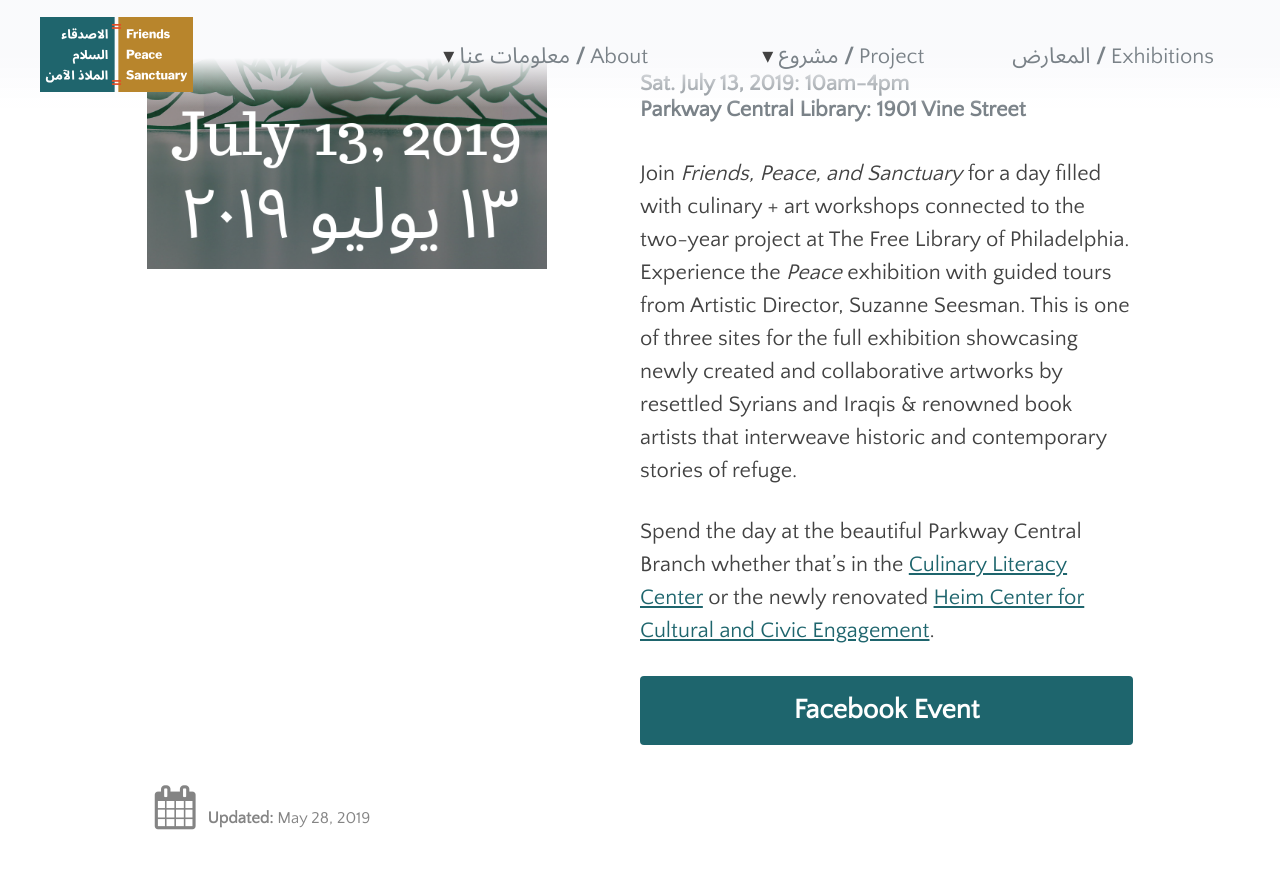
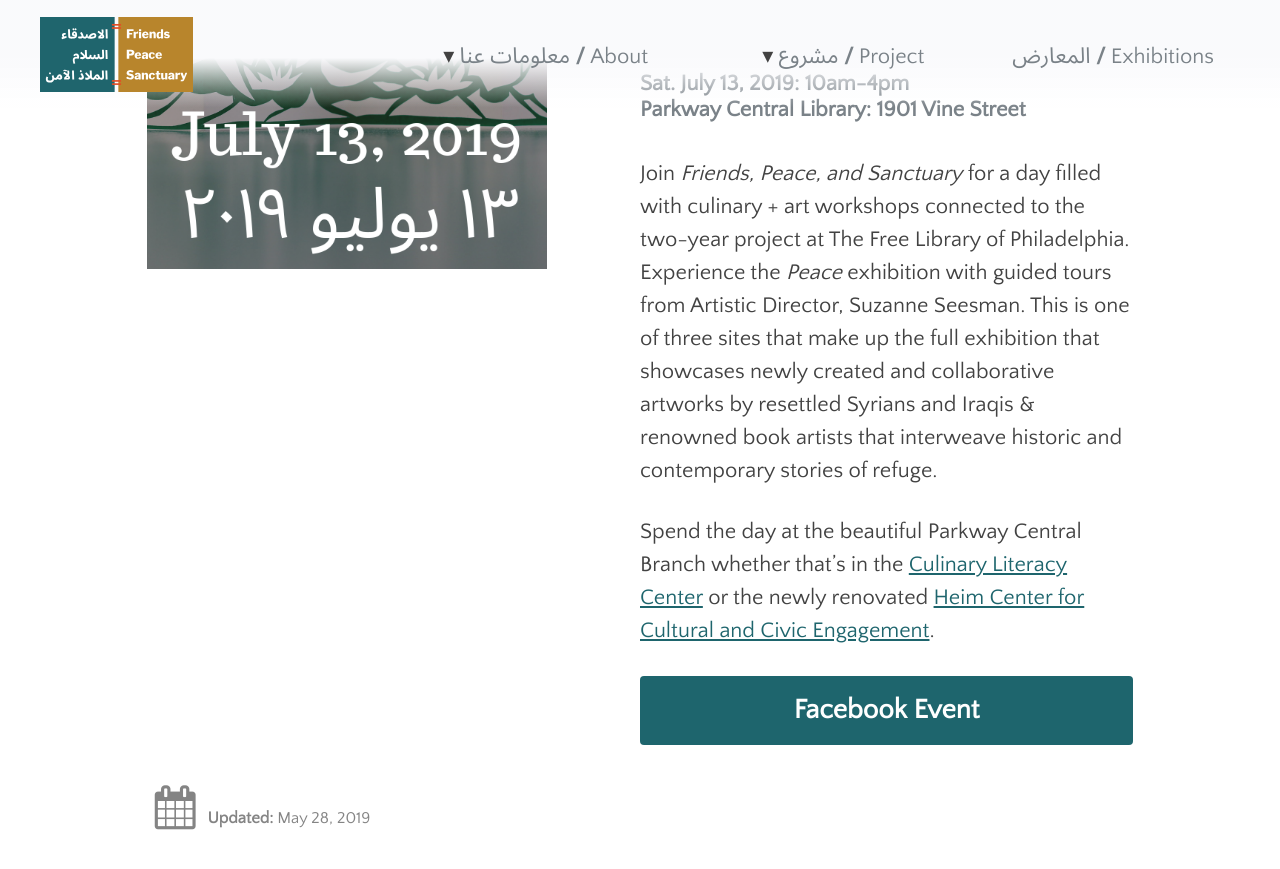
Before and after one commit to swat-ds/fps.swarthmore.edu, a Jekyll site: the page built from _posts/2019-05-28-peace-open-house-and-reception.md, in a window 1280 px wide and 900 px high, scrolled down 329 px. Shown: the top 869 px of the window. Built offline with Jekyll 4.4.1, drawn with Linux system fonts in a browser that asks for light colours.

Commit message:
Create 2019-05-28-peace-open-house-and-reception.md

```diff
--- a/_posts/2019-05-28-peace-open-house-and-reception.md
+++ b/_posts/2019-05-28-peace-open-house-and-reception.md
@@ -16,6 +16,6 @@ event_fb_url: >-
   https://www.facebook.com/fpsbookarts/photos/gm.292198944988888/848314058855298/?type=3&theater
 event_location_ar: المكتبة الحرة الرائيسي
 ---
-Join _Friends, Peace, and Sanctuary_ for a day filled with culinary + art workshops connected to the two-year project at The Free Library of Philadelphia. Experience the _Peace_ exhibition with guided tours from Artistic Director, Suzanne Seesman. This is one of three sites for the full exhibition showcasing newly created and collaborative artworks by resettled Syrians and Iraqis & renowned book artists that interweave historic and contemporary stories of refuge.
+Join _Friends, Peace, and Sanctuary_ for a day filled with culinary + art workshops connected to the two-year project at The Free Library of Philadelphia. Experience the _Peace_ exhibition with guided tours from Artistic Director, Suzanne Seesman. This is one of three sites that make up the full exhibition that showcases newly created and collaborative artworks by resettled Syrians and Iraqis & renowned book artists that interweave historic and contemporary stories of refuge.
 
 Spend the day at the beautiful Parkway Central Branch whether that’s in the [Culinary Literacy Center](https://libwww.freelibrary.org/programs/culinary/) or the newly renovated [Heim Center for Cultural and Civic Engagement](https://libwww.freelibrary.org/blog/post/3712).
```
